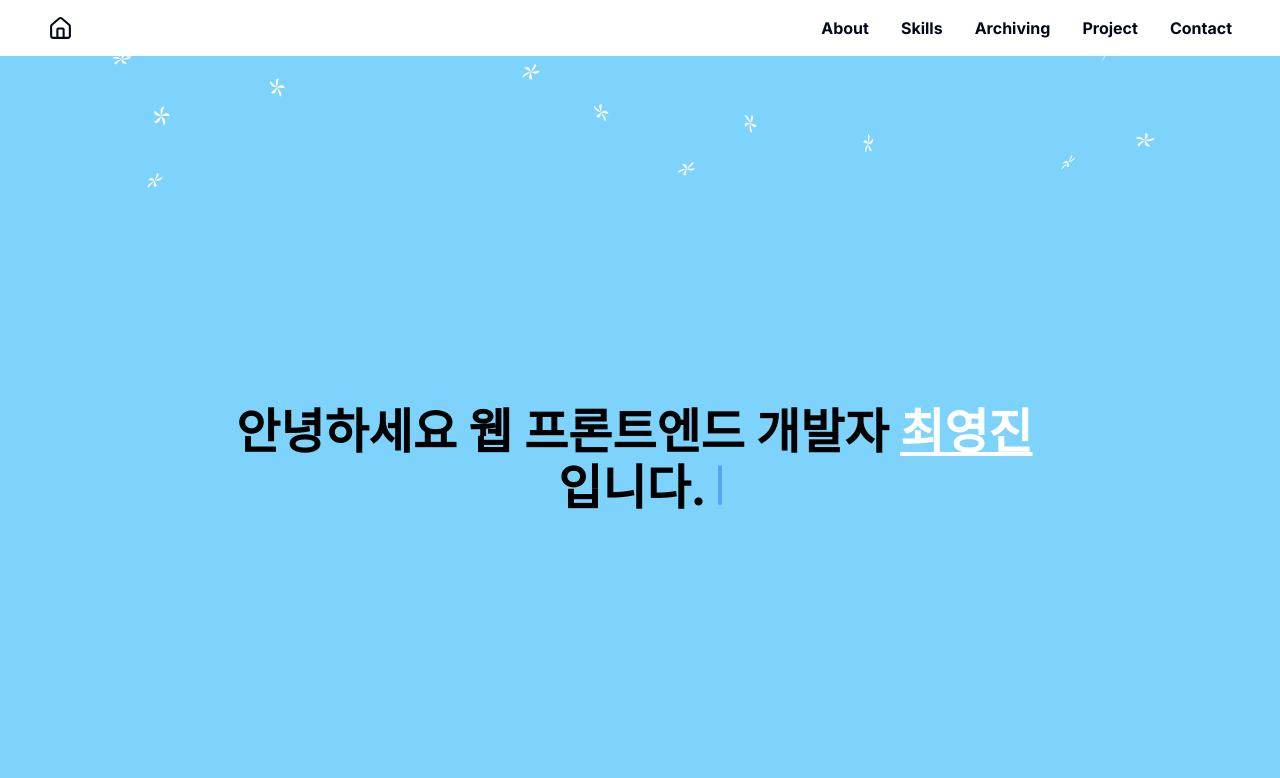
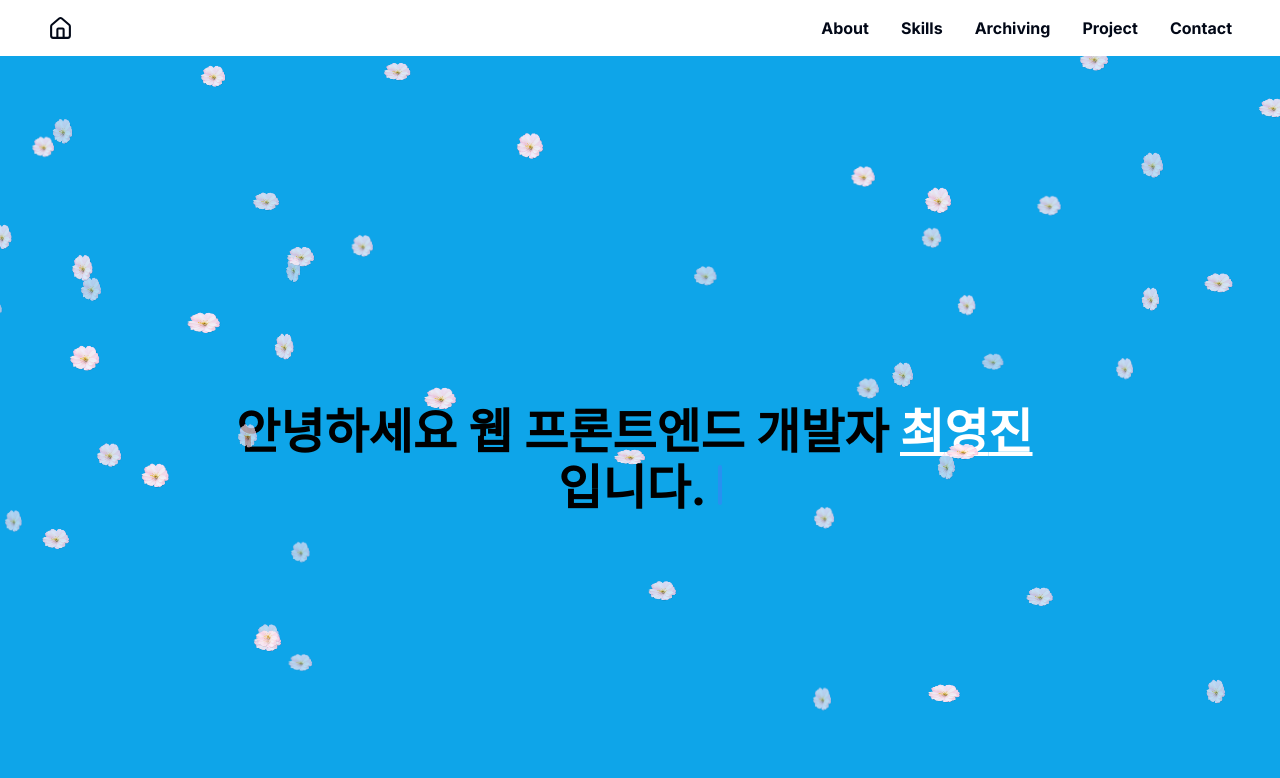
Before and after one commit to cyd5538/portfolio, a Next.js app: page / in a window 1280 px wide. Shown: the top 778 px of the page. Built offline with nearby package versions, Linux system fonts and the light colour scheme.

Commit message:
Fix: Home blossom
이미지넣고 속도와 움직임 조정

```diff
--- a/components/Home/Home.tsx
+++ b/components/Home/Home.tsx
@@ -28,10 +28,10 @@ const Main = () => {
   ];
 
   return (
-    <main className='h-full w-full pt-14 bg-sky-300'>
+    <main className='h-full w-full pt-14 bg-sky-500'>
       <Container>
         <HomeBlossom />
-        <div className='h-screen w-full flex justify-center items-center'>
+        <div className='h-screen w-full flex justify-center items-center z-40'>
           <div className='w-2/3'>
             <TypewriterEffect words={words}/>
           </div>
--- a/components/Home/HomeBlossom.tsx
+++ b/components/Home/HomeBlossom.tsx
@@ -1,42 +1,99 @@
-"use client";
+import React, { useEffect, useRef } from 'react';
+import useWindowSize from '@/hook/useWindowSize';
 
-import useWindowSize from '@/hook/useWindowSize';
-import React from 'react'
-import Confetti from 'react-confetti'
 
-const HomeBlossom = () => {
-  const {width, height} = useWindowSize();
+const HomeBlossom: React.FC = () => {
+  const { width, height } = useWindowSize();
+  const canvasRef = useRef<HTMLCanvasElement>(null);
 
-  return (
-    <Confetti
-      className='z-50'
-      width={width-30}
-      height={height}
-      colors={["ff99cc"]}
-      numberOfPieces={30}
-      friction={0.99}
-      gravity={0.01}
-      opacity={1}
-      drawShape={ctx => {
-        ctx.beginPath();
-        const petals = 5; // 꽃잎 개수
-        const radius = 10; // 꽃잎 길이
-        const centerX = 0;
-        const centerY = 0;
-        const angleIncrement = (2 * Math.PI) / petals;
-        for (let i = 0; i < petals; i++) {
-          const angle = i * angleIncrement;
-          const x = centerX + radius * Math.cos(angle);
-          const y = centerY + radius * Math.sin(angle);
-          const controlX = centerX + radius * Math.cos(angle + angleIncrement / 2);
-          const controlY = centerY + radius * Math.sin(angle + angleIncrement / 2);
-          ctx.moveTo(centerX, centerY);
-          ctx.quadraticCurveTo(controlX, controlY, x, y);
+  useEffect(() => {
+    const canvas = canvasRef.current!;
+    canvas.width = width;
+    canvas.height = height;
+
+    const ctx = canvas.getContext('2d')!;
+    const TOTAL = 100;
+    const petalArray: Petal[] = [];
+
+    const petalImg = new Image();
+    petalImg.src = '/blossom.png';
+    petalImg.addEventListener('load', () => {
+      for (let i = 0; i < TOTAL; i++) {
+        petalArray.push(new Petal());
+      }
+      render();
+    });
+
+    function render() {
+      ctx.clearRect(0, 0, canvas.width, canvas.height);
+      petalArray.forEach(petal => petal.animate());
+      window.requestAnimationFrame(render);
+    }
+
+    let mouseX = 0;
+    function touchHandler(e: MouseEvent | TouchEvent) {
+      mouseX = ('clientX' in e ? e.clientX : e.touches[0].clientX) / window.innerWidth;
+    }
+    window.addEventListener('mousemove', touchHandler);
+    window.addEventListener('touchmove', touchHandler);
+
+    class Petal {
+      x: number;
+      y: number;
+      w: number;
+      h: number;
+      opacity: number;
+      flip: number;
+      xSpeed: number;
+      ySpeed: number;
+      flipSpeed: number;
+
+      constructor() {
+        this.x = Math.random() * canvas.width;
+        this.y = (Math.random() * canvas.height * 2) - canvas.height;
+        this.w = 25 + Math.random() * 15;
+        this.h = 20 + Math.random() * 10;
+        this.opacity = this.w / 40;
+        this.flip = Math.random();
+
+        this.xSpeed = 1.5 + Math.random() * 1;
+        this.ySpeed = 1 + Math.random() * 0.5;
+        this.flipSpeed = Math.random() * 0.03;
+      }
+
+      draw() {
+        if (this.y > canvas.height || this.x > canvas.width) {
+          this.x = -petalImg.width;
+          this.y = (Math.random() * canvas.height * 2) - canvas.height;
+          this.xSpeed = 1.5 + Math.random() * 2;
+          this.ySpeed = 1 + Math.random() * 1;
+          this.flip = Math.random();
         }
-        ctx.fill();
-        ctx.closePath();
-      }}
-    />
-  )
-}
+        ctx.globalAlpha = this.opacity;
+        ctx.drawImage(
+          petalImg,
+          this.x,
+          this.y,
+          this.w * (0.6 + (Math.abs(Math.cos(this.flip)) / 3)),
+          this.h * (0.8 + (Math.abs(Math.sin(this.flip)) / 5))
+        );
+      }
+
+      animate() {
+        this.x += this.xSpeed + mouseX * 5;
+        this.y += this.ySpeed + mouseX * 2;
+        this.flip += this.flipSpeed;
+        this.draw();
+      }
+    }
+
+    return () => {
+      window.removeEventListener('mousemove', touchHandler);
+      window.removeEventListener('touchmove', touchHandler);
+    };
+  }, [width, height]);
+
+  return <canvas ref={canvasRef} className="z-50 absolute top-0 left-0" />;
+};
+
 export default HomeBlossom;
```
